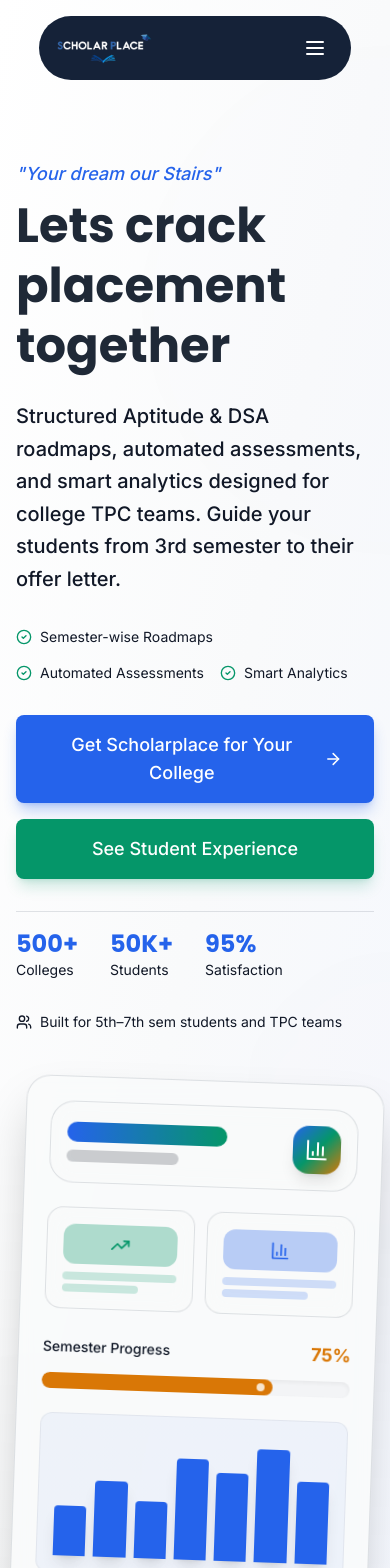
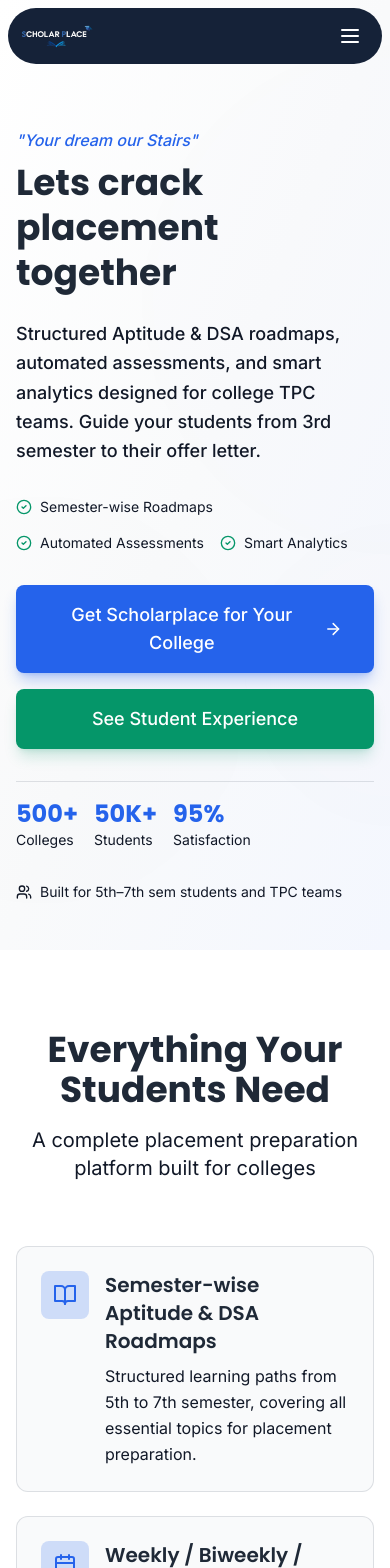
Before and after one commit to Zeeniith-Technology/ScholarPlace, a Next.js app in the folder frontend/: page / in a window 390 px wide. Shown: the top 1568 px of the page. Built offline with nearby package versions, Linux system fonts and the light colour scheme.

Commit message:
Responsiveness of the home, signup,login

```diff
--- a/frontend/app/auth/login/page.tsx
+++ b/frontend/app/auth/login/page.tsx
@@ -177,13 +177,13 @@
     <AuthLayout
       heroImage="/images/Login_heroSection.jpg"
     >
-      <div className="w-full space-y-8">
+      <div className="w-full space-y-6 sm:space-y-8">
         {/* Header */}
         <div className="space-y-2">
-          <h1 className="text-3xl sm:text-4xl font-heading font-bold text-neutral">
+          <h1 className="text-2xl sm:text-3xl lg:text-4xl font-heading font-bold text-neutral">
             Login to Scholarplace
           </h1>
-          <p className="text-base text-neutral-dark">
+          <p className="text-sm sm:text-base text-neutral-dark">
             Enter your credentials to access your dashboard
           </p>
         </div>
--- a/frontend/app/auth/signup/page.tsx
+++ b/frontend/app/auth/signup/page.tsx
@@ -288,19 +288,19 @@
       subtitle="From 3rd sem to offer letter – one guided path."
       heroImage="/images/Singup_heroSection.jpg"
     >
-      <div className="w-full space-y-8">
+      <div className="w-full space-y-6 sm:space-y-8">
         {/* Header */}
         <div className="space-y-2">
-          <h1 className="text-3xl sm:text-4xl font-heading font-bold text-neutral">
+          <h1 className="text-2xl sm:text-3xl lg:text-4xl font-heading font-bold text-neutral">
             Create Your Account
           </h1>
-          <p className="text-base text-neutral-dark">
+          <p className="text-sm sm:text-base text-neutral-dark">
             Join Scholarplace and start your placement journey
           </p>
         </div>
 
         {/* Form */}
-        <form onSubmit={handleSubmit} className="space-y-5" noValidate>
+        <form onSubmit={handleSubmit} className="space-y-4 sm:space-y-5" noValidate>
           <div className="space-y-5">
             <Input
               label="Full Name"
--- a/frontend/components/sections/Hero.tsx
+++ b/frontend/components/sections/Hero.tsx
@@ -30,20 +30,20 @@
         <div className="gradient-orb w-[350px] h-[350px] bg-secondary/3 bottom-1/3 left-1/3" style={{ animationDelay: '4.5s' }} />
       </div>
 
-      <div className="relative z-10 max-w-7xl mx-auto px-4 sm:px-6 lg:px-8 py-20">
-        <div className="grid lg:grid-cols-2 gap-12 items-center">
+      <div className="relative z-10 max-w-7xl mx-auto px-4 sm:px-6 lg:px-8 py-12 sm:py-16 lg:py-20">
+        <div className="grid lg:grid-cols-2 gap-8 sm:gap-10 lg:gap-12 items-center">
           {/* Left Column - Enhanced Content */}
           <div className="space-y-8 animate-fade-up">
             <div className="space-y-6">
               <div className="space-y-2">
-                <p className="text-lg md:text-xl font-medium text-primary italic">
+                <p className="text-base sm:text-lg md:text-xl font-medium text-primary italic">
                   &quot;Your dream our Stairs&quot;
                 </p>
-                <h1 className="text-5xl md:text-6xl lg:text-7xl font-heading font-bold text-neutral leading-tight">
+                <h1 className="text-4xl sm:text-5xl md:text-6xl lg:text-7xl font-heading font-bold text-neutral leading-tight">
                   Lets crack placement together
                 </h1>
               </div>
-              <p className="text-xl md:text-2xl text-neutral-dark leading-relaxed max-w-2xl font-medium">
+              <p className="text-lg sm:text-xl md:text-2xl text-neutral-dark leading-relaxed max-w-2xl font-medium">
                 Structured Aptitude & DSA roadmaps, automated assessments, and smart analytics
                 designed for college TPC teams. Guide your students from 3rd semester to their offer letter.
               </p>
@@ -75,7 +75,7 @@
             </div>
 
             {/* Stats */}
-            <div className="flex items-center gap-8 pt-4 border-t border-neutral-light/20">
+            <div className="flex flex-wrap items-center gap-4 sm:gap-6 md:gap-8 pt-4 border-t border-neutral-light/20">
               {stats.map((stat, index) => (
                 <div key={index} className="animate-fade-up" style={{ animationDelay: `${index * 0.1}s` }}>
                   <div className="text-2xl md:text-3xl font-heading font-bold text-primary">{stat.value}</div>
@@ -91,7 +91,7 @@
           </div>
 
           {/* Right Column - Enhanced Dashboard Mockup */}
-          <div className="relative animate-slide-in">
+          <div className="relative animate-slide-in hidden lg:block">
             {/* Main Dashboard Card */}
             <div className="glass rounded-3xl p-6 transform rotate-2 hover:rotate-0 transition-all duration-500 shadow-2xl hover:shadow-primary/20 border border-primary/10">
               {/* Header with glassmorphism and curvy borders */}
--- a/frontend/components/sections/Navbar.tsx
+++ b/frontend/components/sections/Navbar.tsx
@@ -35,10 +35,10 @@
 
   return (
     <nav
-      className={`fixed top-4 left-[10%] right-[10%] z-50 transition-all duration-300 rounded-full ${headerBg} ${headerBorder} ${headerScrolled}`}
+      className={`fixed top-2 sm:top-4 left-2 right-2 sm:left-[5%] sm:right-[5%] lg:left-[10%] lg:right-[10%] z-50 transition-all duration-300 rounded-full ${headerBg} ${headerBorder} ${headerScrolled}`}
     >
-      <div className="max-w-7xl mx-auto px-4 sm:px-6 lg:px-8">
-        <div className="flex items-center justify-between h-16 md:h-20">
+      <div className="max-w-7xl mx-auto px-3 sm:px-4 md:px-6 lg:px-8">
+        <div className="flex items-center justify-between h-14 sm:h-16 md:h-20">
           {/* Logo */}
           <Link href="/" className="flex items-center group">
             <Image
@@ -46,7 +46,7 @@
               alt="Scholarplace"
               width={180}
               height={40}
-              className="h-8 md:h-10 w-auto object-contain group-hover:opacity-90 transition-opacity"
+              className="h-6 sm:h-8 md:h-10 w-auto object-contain group-hover:opacity-90 transition-opacity"
               priority
             />
           </Link>
@@ -98,39 +98,46 @@
         </div>
       </div>
 
-      {/* Mobile Menu */}
+
+      {/* Mobile Menu Dropdown */}
       {isMobileMenuOpen && (
-        <div className="md:hidden bg-[#152238] backdrop-blur-xl border-t border-white/[0.08] rounded-b-3xl">
-          <div className="px-4 py-4 space-y-3">
+        <>
+          {/* Backdrop */}
+          <div
+            className="md:hidden fixed inset-0 bg-black/50 z-40"
+            onClick={() => setIsMobileMenuOpen(false)}
+          />
+          {/* Menu */}
+          <div className="md:hidden absolute left-0 right-0 top-full mt-2 mx-2 bg-[#152238] backdrop-blur-xl rounded-2xl shadow-2xl z-50 overflow-hidden">
+            <div className="px-4 py-4 space-y-2 max-h-[calc(100vh-5rem)] overflow-y-auto">
               {navLinks.map((link) => (
                 <Link
                   key={link.href}
                   href={link.href}
-                className="block text-white/90 hover:text-white transition-all duration-300 py-2 relative group"
+                  className="block text-white/90 hover:text-white hover:bg-white/10 transition-all duration-200 py-3 px-3 rounded-lg text-base"
                   onClick={() => setIsMobileMenuOpen(false)}
                 >
-                <span className="relative z-10">{link.label}</span>
-                <span className="absolute bottom-2 left-0 w-0 h-0.5 bg-white group-hover:w-full transition-all duration-300 ease-out"></span>
+                  {link.label}
                 </Link>
               ))}
-            <div className="pt-4 space-y-2 border-t border-white/20">
+              <div className="pt-3 space-y-2 border-t border-white/20 mt-2">
                 <Link
                   href="/auth/login"
-                className="block text-sm font-medium text-white/90 hover:text-white py-2.5 px-4 rounded-xl -mx-2"
+                  className="block text-center text-sm font-medium text-white/90 hover:text-white bg-white/10 hover:bg-white/20 py-3 px-4 rounded-xl transition-colors"
                   onClick={() => setIsMobileMenuOpen(false)}
                 >
                   Login
                 </Link>
                 <Link
                   href="/auth/signup"
-                className="block text-sm font-medium text-white/90 hover:text-white py-2.5 px-4 rounded-xl -mx-2"
+                  className="block text-center text-sm font-medium text-white/90 hover:text-white bg-white/10 hover:bg-white/20 py-3 px-4 rounded-xl transition-colors"
                   onClick={() => setIsMobileMenuOpen(false)}
                 >
                   Sign Up
                 </Link>
                 <Link
                   href="#contact"
-                className="block text-sm font-semibold text-[#152238] bg-white hover:bg-blue-50 py-2.5 px-4 rounded-xl text-center -mx-2 mt-2"
+                  className="block text-sm font-semibold text-[#152238] bg-white hover:bg-blue-50 py-3 px-4 rounded-xl text-center transition-colors shadow-md"
                   onClick={() => setIsMobileMenuOpen(false)}
                 >
                   Book a Demo
@@ -138,6 +145,7 @@
               </div>
             </div>
           </div>
+        </>
       )}
     </nav>
   )
```
Lines whose indentation alone changed are shown as unchanged.
